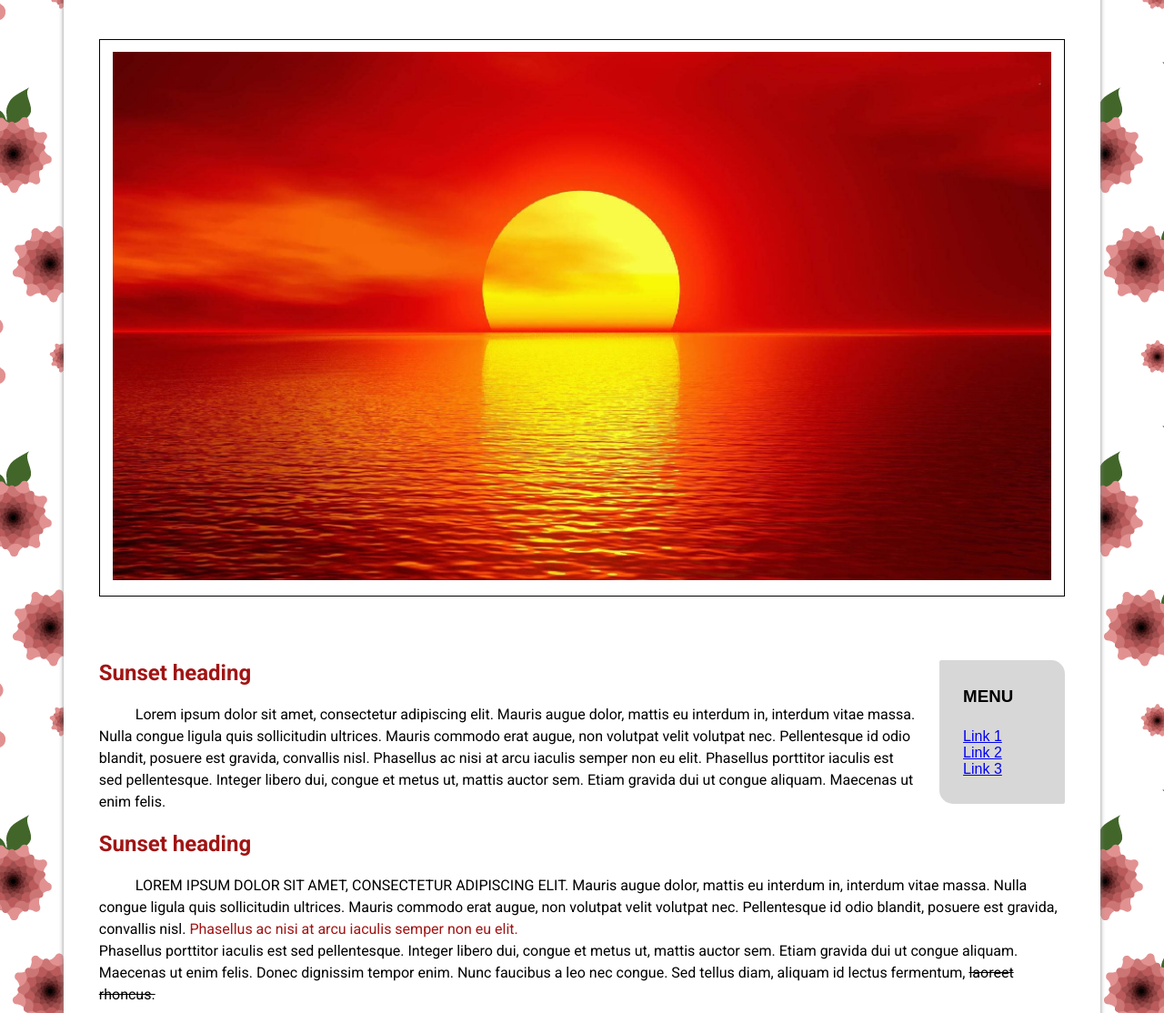
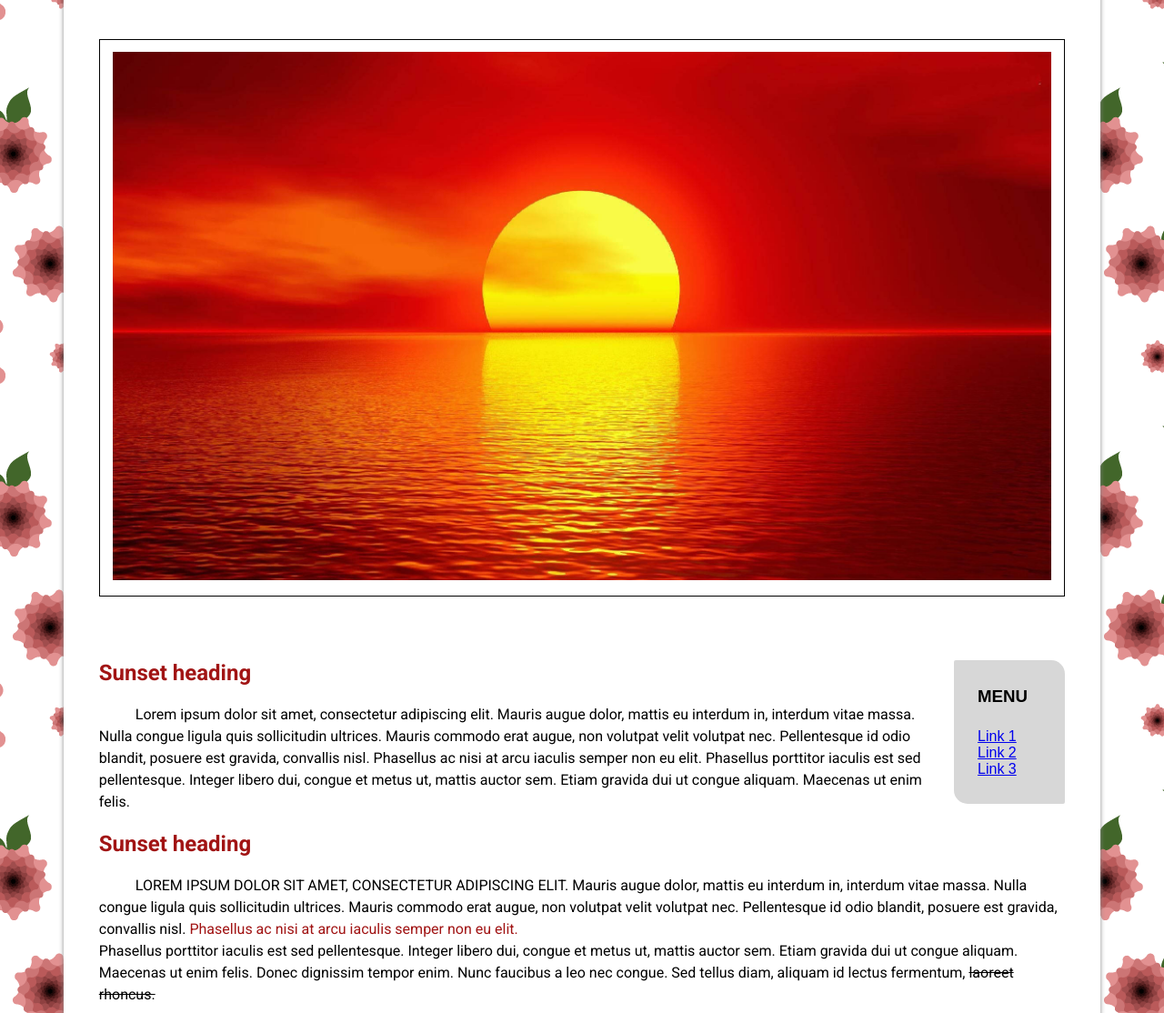
Before and after one commit to MartaSmuk/sunset_flex_float_hw_5, a plain HTML site: page sunset_flex/index.html in a window 1280 px wide. Shown: the part 101-1215 px from the top of the page at 91% size. Drawn offline with Linux system fonts and the light colour scheme.

Commit message:
sunset_flex: changed width of the link flexbox

```diff
--- a/sunset_flex/css/style.css
+++ b/sunset_flex/css/style.css
@@ -74,7 +74,7 @@ p {
 
 /*10*/
 .first_article__navigation__list {
-    width: 13%;
+    width: 11.5%;
     height: fit-content;
     border-radius: 2px 15px;
     background: #D7D7D7;
@@ -132,7 +132,6 @@ h3 {
     font-size: 15px;
     display: flex;
     align-items: center;
-
 }
 
 /*10*/
```
